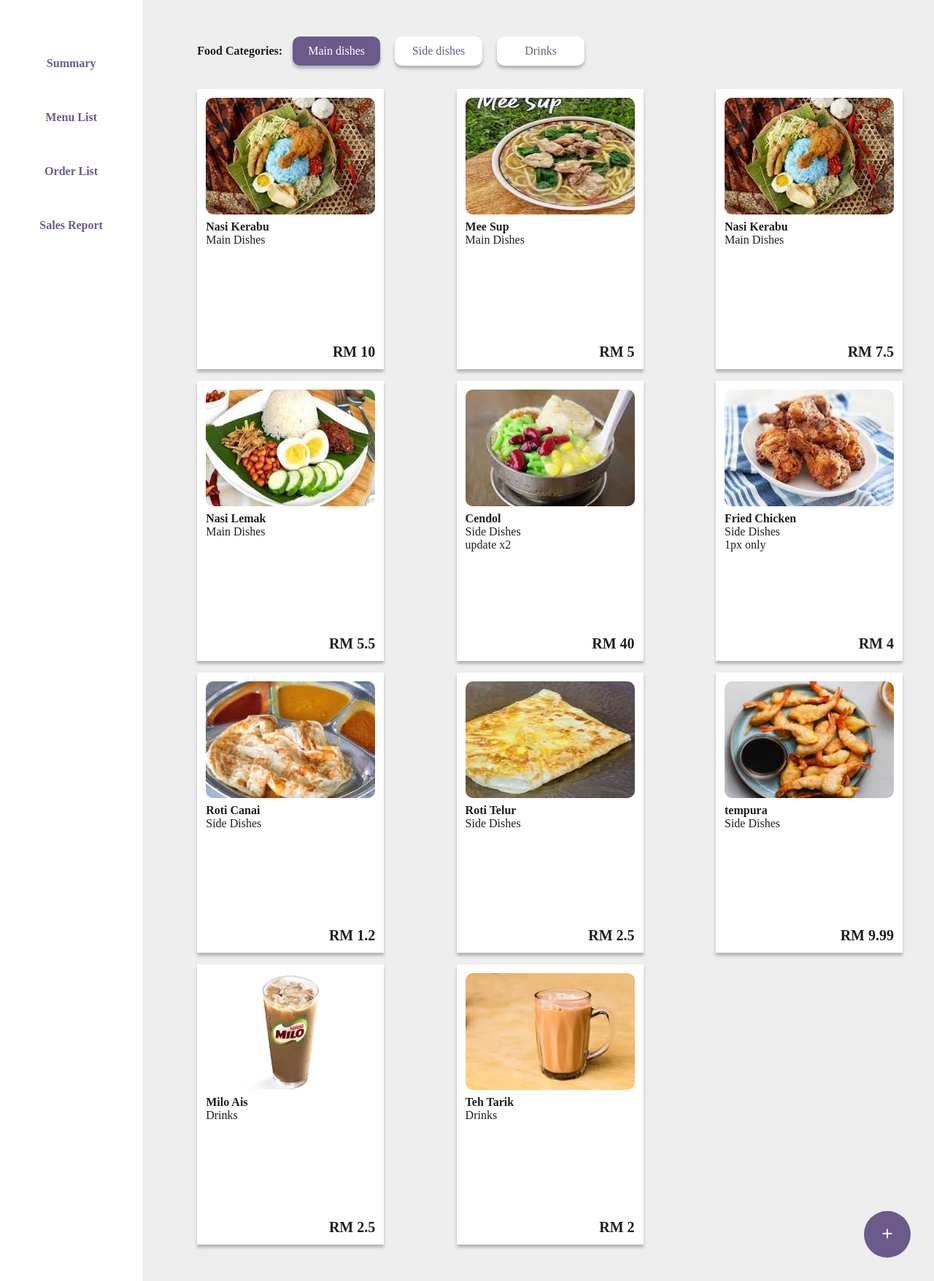
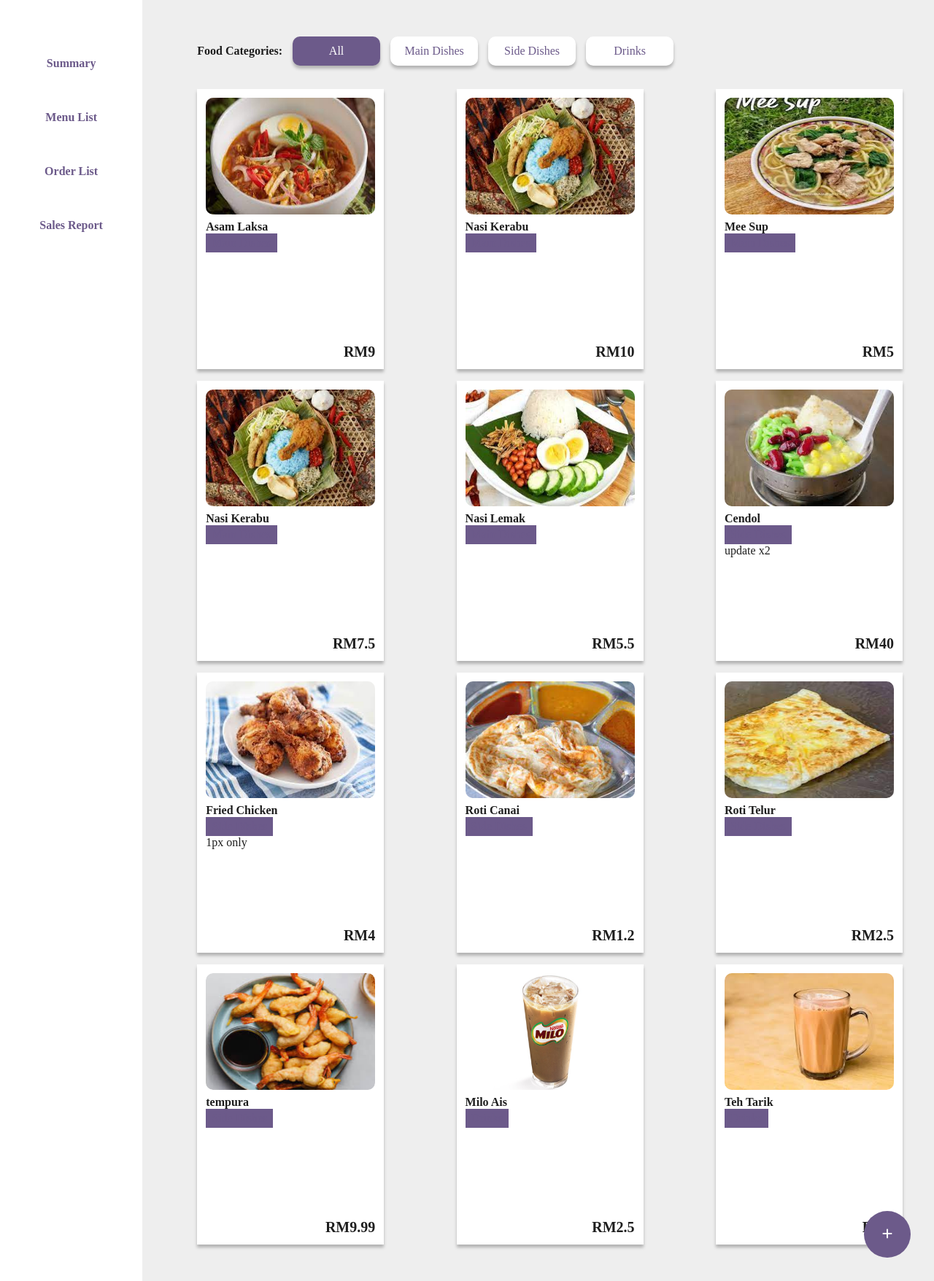
Before and after one commit to tengxing-tan/foody-web, a PHP site: page /restaurant-owner/menu-list.php in a window 1280 px wide. Shown: the part 120-1876 px from the top of the page at 73% size. Run offline with PHP 8.4, Linux system fonts and the light colour scheme; data comes from the database, SQL or seed files in the repository; some libraries are stand-ins or nearby versions.

Commit message:
add filter menu list function

```diff
--- a/restaurant-owner/actions/read_menu_list.php
+++ b/restaurant-owner/actions/read_menu_list.php
@@ -11,4 +11,10 @@ $conn = mysqli_connect("localhost", "root", NULL, "foody", "3306") or die(mysqli
 $sql = "SELECT F.*, FC.category_name FROM `Food` F INNER JOIN FoodCategory FC WHERE F.food_category_ID = FC.food_category_ID";
 $result = mysqli_query($conn, $sql) or die(mysqli_error($conn));
 // echo $sql;
-$row = mysqli_fetch_assoc($result);
+
+/**
+ * read food detail
+ */
+$sql = "SELECT * FROM `FoodCategory`";
+$resultFc = mysqli_query($conn, $sql) or die(mysqli_error($conn));
+// echo $sql;
--- a/restaurant-owner/menu-list.php
+++ b/restaurant-owner/menu-list.php
@@ -6,9 +6,17 @@
  * db name: 'foody'
  */
 $conn = mysqli_connect("localhost", "root", NULL, "foody", "3306") or die(mysqli_connect_error());
+
+/**
+ * Status
+ */
 session_start();
+// show alert message if user manage a menu item
 include 'actions/alert_menu_status.php';
 session_destroy();
+
+// read menu item from database
+include 'actions/read_menu_list.php';
 ?>
 <html lang="en">
 
@@ -45,9 +53,25 @@ session_destroy();
             <form class="one-line-form" action="index.html" method="post">
                 <div>
                     <label class="bold-label">Food Categories</label>
-                    <input class="btn" type="button" name="main-dishes" value="Main dishes">
-                    <input class="btn secondary-btn" type="button" name="side-dishes" value="Side dishes" style="margin-left: 1rem;">
-                    <input class="btn secondary-btn" type="button" name="drinks" value="Drinks" style="margin-left: 1rem;">
+                    <!--
+                        filter: show all item
+                     -->
+                    <button class="filter btn" type="button" value="all" onclick="filterFc(this.value)">All</button>
+
+                    <?php
+                    while ($rowFc = mysqli_fetch_array($resultFc)) {
+                        /**
+                         * generate food category button
+                         * filter food category
+                         */
+                    ?>
+                        <button class="filter btn secondary-btn" type="button" value="<?php echo $rowFc['food_category_ID']; ?>" onclick="filterFc(this.value)">
+                            <?php echo $rowFc['category_name']; ?>
+                        </button>
+
+                    <?php
+                    } // close while
+                    ?>
                 </div>
             </form>
 
@@ -56,20 +80,22 @@ session_destroy();
              -->
             <div class="menu-list">
                 <?php
-                include 'actions/read_menu_list.php';
-
                 if (mysqli_num_rows($result) > 0) {
                     while ($row = mysqli_fetch_assoc($result)) {
                         //print each row
                 ?>
                         <a class="menu-item" href="view-menu-item.php?id=<?php echo $row['food_ID']; ?>">
+                            <!--
+                                Store food category id for filter purpose
+                             -->
+                            <span class="food-category-id" style="display: none;"><?php echo $row['food_category_ID']; ?></span>
                             <div>
                                 <img class="food-picture" src="assets/menu/<?php echo $row['restaurant_ID'] . '/' . $row['food_image']; ?>" alt="<?php echo $row['food_title']; ?>">
-                                <p class="food-title"> <?php echo $row['food_title']; ?> </p>
-                                <p> <?php echo $row['category_name'] ?> </p>
-                                <p class="food-desc"> <?php echo $row['food_description']; ?> </p>
+                                <p class="food-title"><?php echo $row['food_title']; ?></p>
+                                <p class="food-category secondary-btn"><?php echo $row['category_name'] ?></p>
+                                <p class="food-desc"><?php echo $row['food_description']; ?></p>
                             </div>
-                            <p class="food-price" onload="formatPrice()"> <?php echo $row['food_price']; ?> </p>
+                            <p class="food-price" onload="formatPrice()"><?php echo $row['food_price']; ?></p>
                         </a>
                 <?php
                     } // close while
--- a/restaurant-owner/scripts/MenuList.js
+++ b/restaurant-owner/scripts/MenuList.js
@@ -1,13 +1,40 @@
-// function init() {
-//     const foodPrice = document.getElementsByClassName('food-price');
+function filterFc(showFc) {
+    const fcId = document.getElementsByClassName('food-category-id');
+    // console.log(fcId.length, "items");
 
-//     console.log(foodPrice.value);
-// }
+    // show all item
+    if (showFc === 'all') {
+        for (let i = 0; i < fcId.length; i++) {
+            fcId[i].parentElement.style.display = "block";
+        }
+    } else {
 
-function formatPrice() {
-    const foodPrice = document.getElementsByClassName('food-price');
-    console.log(foodPrice.innerHTML);
-    console.log(foodPrice.value);
-    console.log(foodPrice);
-    // toFixed(2);
+        // show category: main,side dish, drink
+        for (let i = 0; i < fcId.length; i++) {
+            if (fcId[i].innerHTML !== showFc) {
+
+                fcId[i].parentElement.style.display = "none";
+            } else {
+                fcId[i].parentElement.style.display = "block";
+            }
+            // console.log(fcId[i].innerHTML, showFc, fcId[i].innerHTML !== showFc);
+        }
+    }
+
+    /**
+     * change button color
+     */
+    const filter = document.getElementsByClassName('filter');
+    console.log(filter);
+
+    for (let i = 0; i < filter.length + 1; i++) {
+        if (filter[i].value == showFc) {
+
+            filter[i].className = "filter btn"
+        } else {
+            filter[i].className = "filter btn secondary-btn"
+        }
+        // console.log(typeof filter[i], showFc);
+        // console.log(filter[i].className)
+    }
 }
--- a/restaurant-owner/styles/menu_list.css
+++ b/restaurant-owner/styles/menu_list.css
@@ -40,6 +40,12 @@
     color: inherit;
     text-decoration: none;
 }
+.food-category {
+    display: block;
+    background-color: var(--primary-bg);
+    padding: 0.25rem 0.5rem;
+    width: max-content;
+}
 .food-picture {
     display: block;
     background-color: var(--gray-bg);
```
Also changed, not shown: 1 other file.
